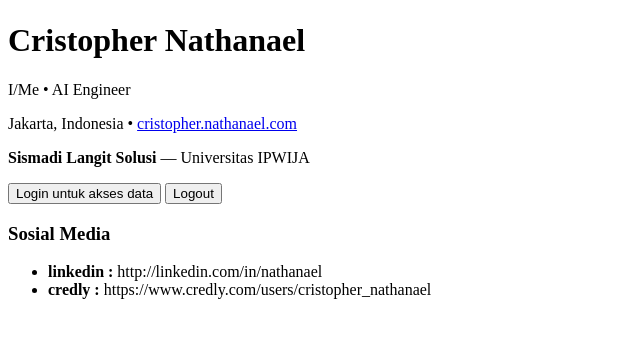
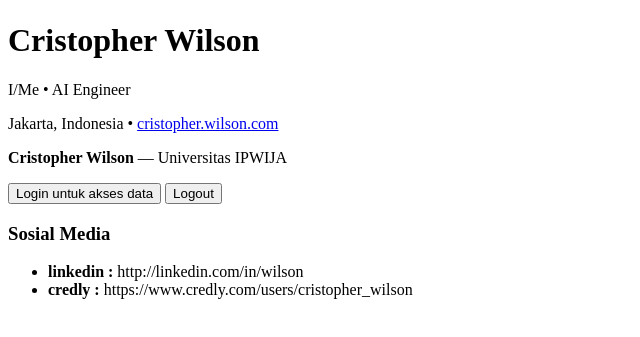
Before and after one commit to CristopherIM231/pw, a plain HTML site: page login/akses.html in a window 1280 px wide. Shown: the part 311-648 px from the top of the page, without its empty margins (0-640 px from the left). Drawn offline with Linux system fonts and the light colour scheme; a script that the page names is missing.

Commit message:
akses.html

```diff
--- a/login/akses.html
+++ b/login/akses.html
@@ -3,7 +3,7 @@
 <head>
   <meta charset="UTF-8" />
   <meta name="viewport" content="width=device-width, initial-scale=1.0"/>
-  <title>Cristopher Nathanael</title>
+  <title>Cristopher Wilson</title>
   <link rel="stylesheet" href="style.css" />
 </head>
 <body>
@@ -15,10 +15,10 @@
   </div>
 
   <div class="header-text">
-    <h1>Cristopher Nathanael</h1>
+    <h1>Cristopher Wilson</h1>
     <p class="subtitle">I/Me • AI Engineer</p>
-    <p>Jakarta, Indonesia • <a href="https://wawan.sismadi.com">cristopher.nathanael.com</a></p>
-    <p><strong>Sismadi Langit Solusi</strong> — Universitas IPWIJA</p>
+    <p>Jakarta, Indonesia • <a href="https://cristopher.wilson.com">cristopher.wilson.com</a></p>
+    <p><strong>Cristopher Wilson</strong> — Universitas IPWIJA</p>
   </div>
 
   <div class="action-buttons">
@@ -34,8 +34,8 @@
   <div class="content-card">
     <h3>Sosial Media</h3>
     <ul>
-      <li><strong>linkedin :</strong> http://linkedin.com/in/nathanael</li>
-      <li><strong>credly :</strong> https://www.credly.com/users/cristopher_nathanael</li>
+      <li><strong>linkedin :</strong> http://linkedin.com/in/wilson</li>
+      <li><strong>credly :</strong> https://www.credly.com/users/cristopher_wilson</li>
     </ul>
   </div>
 </div>
```
